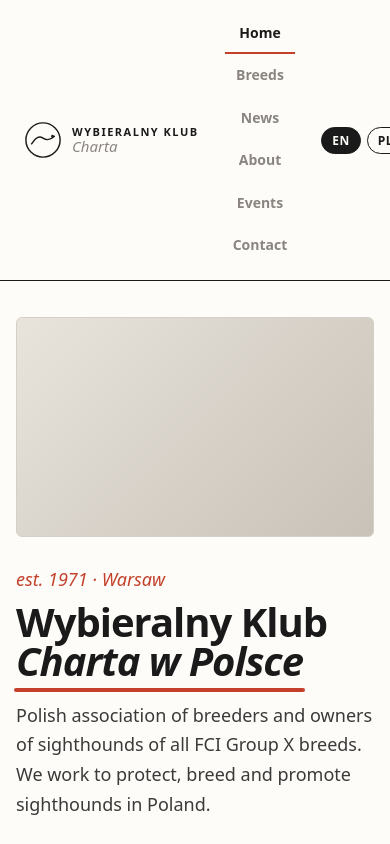
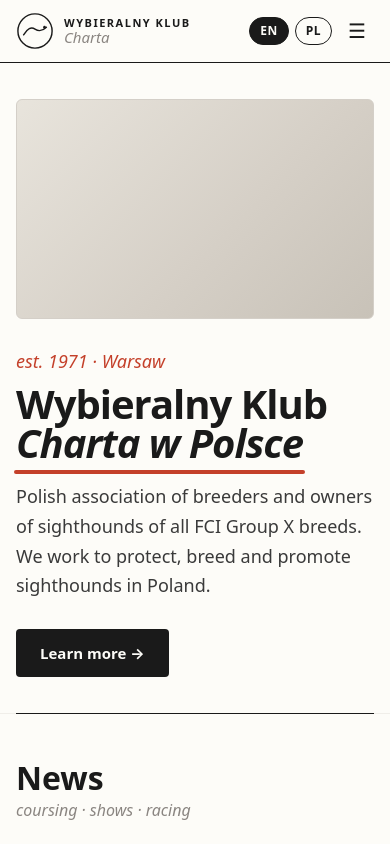
Before and after one commit to Scoobek/wkch_2, a Next.js app: page /en in a window 390 px wide. Shown: the top 844 px of the page. Built offline with nearby package versions, Linux system fonts and the light colour scheme.

Commit message:
feat: add mobile hamburger nav with blind animation

```diff
--- a/components/SiteHeader/SiteHeader.module.css
+++ b/components/SiteHeader/SiteHeader.module.css
@@ -2,7 +2,7 @@
     display: flex;
     align-items: center;
     gap: 20px;
-  padding: 14px 24px;
+    padding: 14px var(--pad-x);
     border-bottom: 1.5px solid var(--border-strong);
     background: var(--paper);
     position: sticky;
@@ -94,3 +94,93 @@
     background: var(--ink);
     color: var(--paper);
 }
+
+.controls {
+    display: flex;
+    align-items: center;
+    gap: 8px;
+    flex-shrink: 0;
+}
+
+.hamburger {
+    display: none;
+    background: none;
+    border: none;
+    cursor: pointer;
+    padding: 6px 8px;
+    font-size: 20px;
+    color: var(--ink);
+    line-height: 1;
+    flex-shrink: 0;
+}
+
+@media (max-width: 767px) {
+    .header {
+        flex-wrap: wrap;
+        justify-content: space-between;
+        gap: 0;
+        padding: 12px var(--pad-x);
+    }
+
+    .hamburger {
+        display: flex;
+        align-items: center;
+    }
+
+    .nav {
+        display: flex;
+        flex-direction: column;
+        gap: 0;
+        justify-content: flex-start;
+
+        position: fixed;
+        top: calc(var(--header-h) - 1px);
+        left: 0;
+        right: 0;
+        bottom: 0;
+        z-index: 99;
+        background: var(--paper);
+        padding: 0 16px;
+        overflow-y: auto;
+
+        will-change: transform, opacity;
+
+        transform: scaleY(0);
+        transform-origin: top center;
+        opacity: 0;
+        visibility: hidden;
+        pointer-events: none;
+        transition:
+            transform  0.35s ease,
+            opacity    0.25s ease,
+            visibility 0s   linear 0.35s;
+    }
+
+    .navOpen {
+        transform: scaleY(1);
+        opacity: 1;
+        visibility: visible;
+        pointer-events: auto;
+        transition:
+            transform  0.35s ease,
+            opacity    0.25s ease,
+            visibility 0s   linear 0s;
+    }
+
+    .navLink {
+        padding: 16px 4px;
+        border-bottom: 1px dashed var(--border);
+        border-left: none;
+        font-size: 16px;
+        opacity: 0;
+        transform: translateX(-10px);
+        transition: opacity 0.2s ease, transform 0.2s ease, color 0.15s, border-color 0.15s;
+    }
+
+    .navOpen .navLink:nth-child(1) { transition-delay: 0.15s; opacity: 1; transform: none; }
+    .navOpen .navLink:nth-child(2) { transition-delay: 0.20s; opacity: 1; transform: none; }
+    .navOpen .navLink:nth-child(3) { transition-delay: 0.25s; opacity: 1; transform: none; }
+    .navOpen .navLink:nth-child(4) { transition-delay: 0.30s; opacity: 1; transform: none; }
+    .navOpen .navLink:nth-child(5) { transition-delay: 0.35s; opacity: 1; transform: none; }
+    .navOpen .navLink:nth-child(6) { transition-delay: 0.40s; opacity: 1; transform: none; }
+}
--- a/components/SiteHeader/SiteHeader.tsx
+++ b/components/SiteHeader/SiteHeader.tsx
@@ -1,6 +1,6 @@
 "use client";
 
-import { useState, useEffect } from "react";
+import { useState, useEffect, useRef } from "react";
 import Link from "next/link";
 import { usePathname } from "next/navigation";
 import { useTranslations, useLocale } from "next-intl";
@@ -13,11 +13,21 @@
 
     const [activeHref, setActiveHref] = useState<string | null>(null);
     const [currentHash, setCurrentHash] = useState('');
+    const [menuOpen, setMenuOpen] = useState(false);
+    const menuCloseTimer = useRef<ReturnType<typeof setTimeout> | null>(null);
+    const MENU_CLOSE_DELAY = 200;
 
     useEffect(() => {
         setCurrentHash(window.location.hash);
         setActiveHref(null);
+        setMenuOpen(false);
     }, [pathname]);
+
+    useEffect(() => {
+        return () => {
+            if (menuCloseTimer.current) clearTimeout(menuCloseTimer.current);
+        };
+    }, []);
 
     const otherLocale = locale === "pl" ? "en" : "pl";
     const switchHref = pathname.replace(
@@ -72,7 +82,10 @@
                 </div>
             </Link>
 
-            <nav className={styles.nav} aria-label="Main navigation">
+            <nav
+                className={`${styles.nav}${menuOpen ? ` ${styles.navOpen}` : ""}`}
+                aria-label="Main navigation"
+            >
                 {NAV.map(({ label, href, matchPrefix }) => {
                     const normalize = (h: string) => h.replace('/#', '#');
                     const effective = activeHref ?? (pathname + currentHash);
@@ -83,7 +96,11 @@
                         <Link
                             key={href + label}
                             href={href}
-                            onClick={() => setActiveHref(href)}
+                            onClick={() => {
+                                setActiveHref(href);
+                                if (menuCloseTimer.current) clearTimeout(menuCloseTimer.current);
+                                menuCloseTimer.current = setTimeout(() => setMenuOpen(false), MENU_CLOSE_DELAY);
+                            }}
                             className={`${styles.navLink} ${
                                 isActive ? styles.navLinkActive : ""
                             }`}
@@ -94,6 +111,7 @@
                 })}
             </nav>
 
+            <div className={styles.controls}>
                 <div className={styles.lang}>
                     <span className={`${styles.langChip} ${styles.langChipActive}`}>
                         {locale.toUpperCase()}
@@ -108,6 +126,15 @@
                         {otherLocale.toUpperCase()}
                     </a>
                 </div>
+                <button
+                    className={styles.hamburger}
+                    onClick={() => setMenuOpen((o) => !o)}
+                    aria-label={menuOpen ? "Close menu" : "Open menu"}
+                    aria-expanded={menuOpen}
+                >
+                    {menuOpen ? "✕" : "☰"}
+                </button>
+            </div>
         </header>
     );
 }
```
Lines whose indentation alone changed are shown as unchanged.
